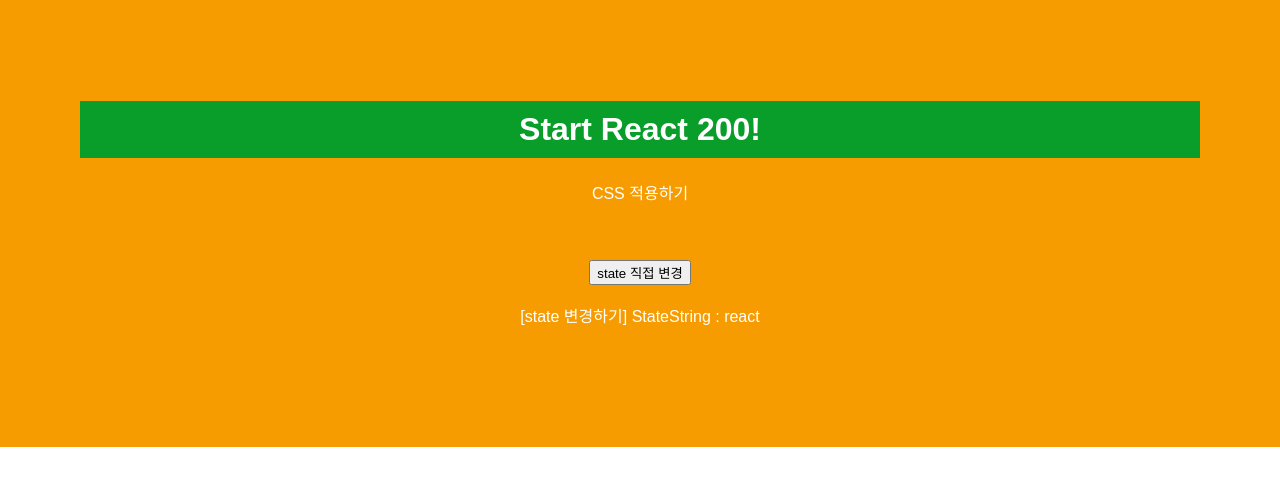
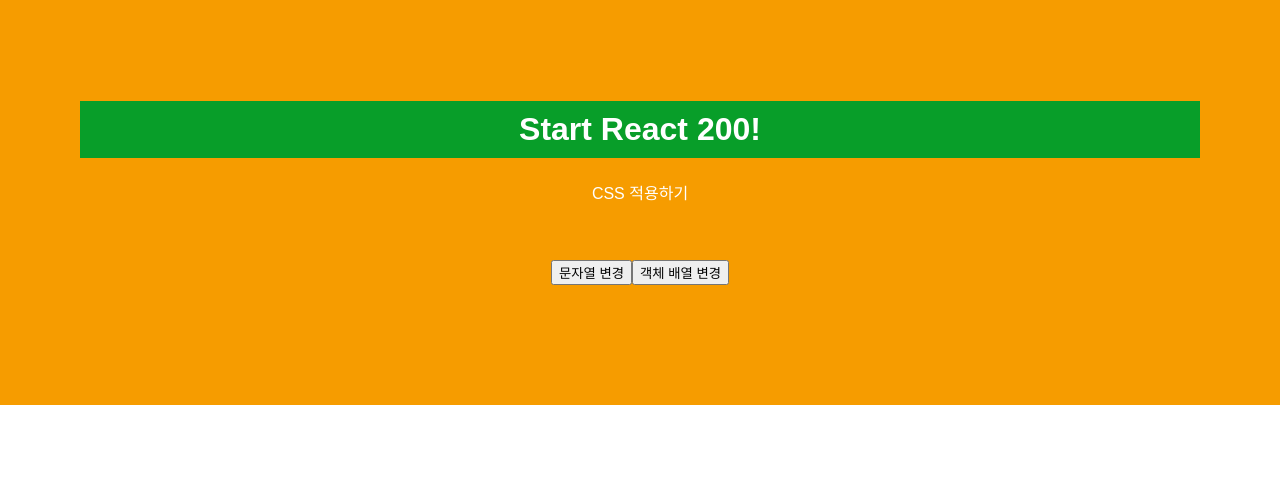
Before and after one commit to jeonnni/react200, a React (Create React App) app: page / in a window 1280 px wide. Shown: the top 486 px of the page. Built offline with nearby package versions, Linux system fonts and the light colour scheme; the HTML template or start-up script is replaced by a standard one.

Commit message:
Component vs PureComponent

```diff
--- a/src/App.js
+++ b/src/App.js
@@ -1,6 +1,6 @@
 // import logo from './logo.svg';
 import './App.css';
-import ForceUpdate from './components/R023ForceUpdate.js';
+import ForceUpdate from './components/R025PureComponenet.js';
 
 function App() {
   return (
--- /dev/null
+++ b/src/components/R025PureComponenet.js
@@ -0,0 +1,45 @@
+import { Component, PureComponent } from "react";
+
+/**
+ * class형 컴포넌트에는 Component 와 PureComponent가 있다
+ * 두 컴포넌트 모두 props,state 변경에 따라 render() 함수를 호출하는데, 변경에 대한 기준이 다르다
+ *
+ * 성능 최적화된 PureComponenet
+ * PureComponent는 state나 props가 바뀐 것 같아도 값이 같으면 렌더링 안 함.
+ * 객체/배열은 참조가 다르면 무조건 다르다고 판단해서 render됨.
+ */
+
+class R025PureComponenet extends PureComponent {
+
+    constructor(props){
+        super(props)
+        this.state = {
+            StateString : 'react',
+            StateArrayObj : [ 'react' , { react : '200' }],
+        }
+    }
+
+    buttonClick = (type) => {
+        if (type === 'String') {
+            this.setState({ StateString : 'react'})
+            // 값 같음 -> render 안 됨
+        } else {
+            this.setState({ StateArrayObj : [ 'react' , { react : '200' }]})
+            // 참조 달라짐 -> render 실행
+        }
+    }
+
+
+    render(){
+        console.log('render 실행');
+
+        return(
+            <div>
+                <button onClick={e=>this.buttonClick('String')}>문자열 변경</button>
+                <button onClick={e=>this.buttonClick('ArrayObject')}>객체 배열 변경</button>
+            </div>
+        )
+    }
+}
+
+export default R025PureComponenet;
```
Also changed, not shown: src/components/R024Componenet.js (added, +44 -0 lines).
